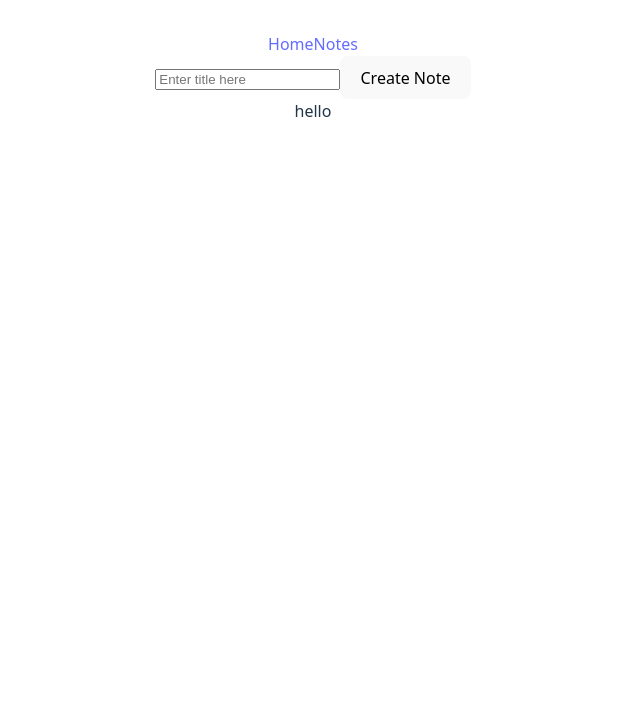
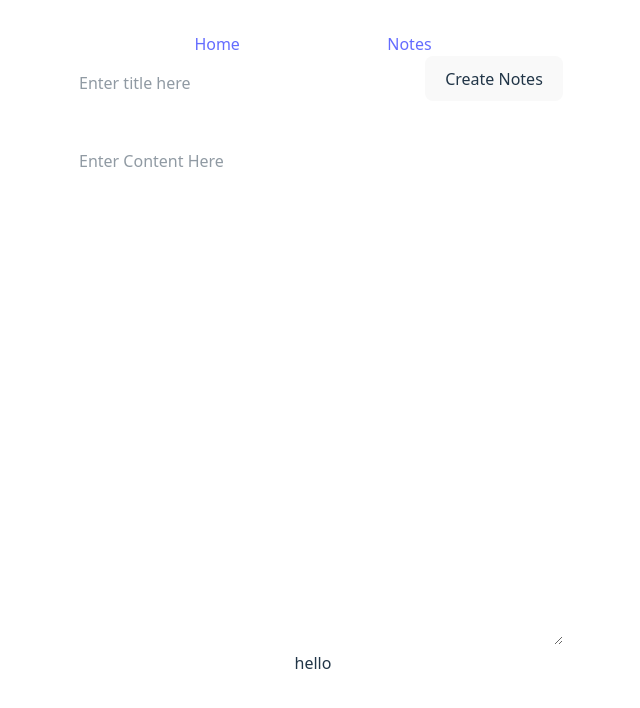
Before and after one commit to KhushiSri13/Projects, a React (Vite) app in the folder NotesApp/: page / in a window 1280 px wide. Shown: the top 708 px of the page, without its empty margins (327-967 px from the left). Built offline with nearby package versions, Linux system fonts and the light colour scheme.

Commit message:
textArea and features

```diff
--- a/NotesApp/src/App.css
+++ b/NotesApp/src/App.css
@@ -1,4 +1,4 @@
-/* @import "tailwindcss"; */
+@import "tailwindcss";
 #root {
   max-width: 1280px;
   margin: 0 auto;
--- a/NotesApp/src/components/Home.jsx
+++ b/NotesApp/src/components/Home.jsx
@@ -1,14 +1,49 @@
 import React, { useState } from 'react'
-
+import { useSearchParams } from 'react-router-dom';
+import { useDispatch } from 'react-redux'
 const Home = () => {
     const [ title,setTitle] = useState('');
+    const [value, setValue] = useState('');
+    const [searchParams,setSearchParams] = useSearchParams();
+    const NotesId = searchParams.get("notesId");
+    const dispatch = useDispatch()
+    function createNotes(){
+      const note = {
+        title: title,
+        content: value,
+        _id: NotesId || Date.now().toString(36),
+        createdAt: new Date().toISOString(),
+      }
+      if(NotesId){
+        //update
+        dispatch(updateToNotes(note));
+      }
+      else{
+        //create
+        dispatch(addToNotes(note));
+      }
+
+      // after craetion/updation
+      setTitle('');
+      setValue('');
+      setSearchParams({});
+    }
+
+
   return (
     <div>
-        <input className='p-2 rounded-2xl mt-2'
+      <div className='flex flex-row gap-7 place-content-between'>
+        <input className='p-1 rounded-2xl mt-2 w-[66%] pl-4'
         type="text" placeholder='Enter title here' value={title} onChange={(e)=>setTitle(e.target.value)} />
-        <button>
-            Create Note
+        <button className='flex flex-row gap-7' onClick={createNotes}>
+           {NotesId ? "Update Notes" : "Create Notes"}
         </button>
+      </div>
+      <div className='mt-8'>
+        <textarea className='rounded-2xl mt-4, min-w-[500px] p-4'
+        value={value} placeholder="Enter Content Here" onChange={(e)=> setValue(e.target.value)}
+          rows={20}/>
+      </div>
     </div>
 
 
--- a/NotesApp/src/index.css
+++ b/NotesApp/src/index.css
@@ -1,4 +1,4 @@
-/* @import "tailwindcss"; */
+@import "tailwindcss";
 :root {
   font-family: system-ui, Avenir, Helvetica, Arial, sans-serif;
   line-height: 1.5;
--- a/NotesApp/src/redux/noteSlice.js
+++ b/NotesApp/src/redux/noteSlice.js
@@ -11,7 +11,9 @@ export const noteSlice = createSlice({
   initialState,
   reducers: {
     addToNotes: (state,action) => {
-
+      const note = action.payload;
+      state.note.push(note);
+      localStorage.setItem("notes", state.note);
     },
     updateToNotes: (state,action) => {
 
```
